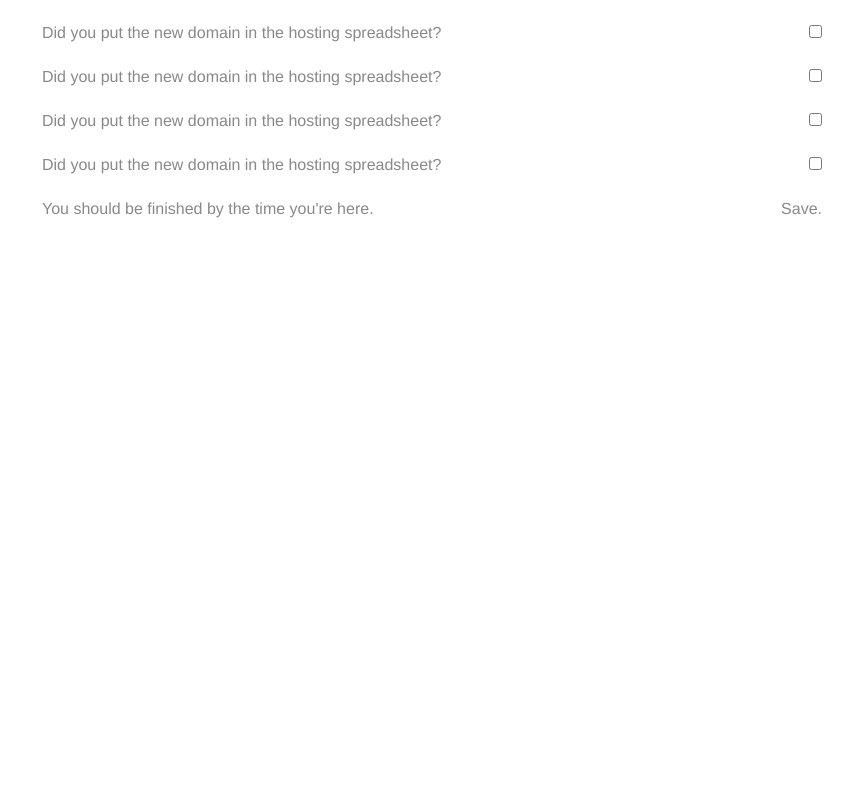
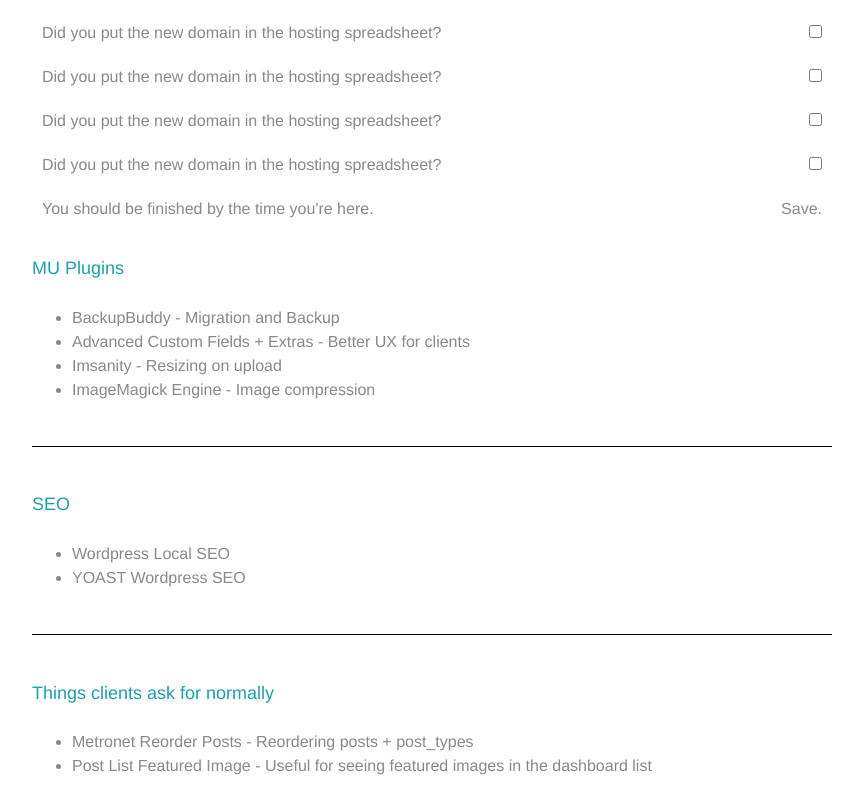
Before and after one commit to yratof/CheckList, a plain HTML site: page migrate.html in a window 1280 px wide. Shown: the part 440-1234 px from the top of the page, without its empty margins (208-1061 px from the left). Before the commit the page ends 800 px from the top, so only its background shows below. Drawn offline with Linux system fonts and the light colour scheme.

Commit message:
Adding plugins

```diff
--- a/migrate.html
+++ b/migrate.html
@@ -96,6 +96,32 @@
 	</tbody>
 
 </table>
+
+<div class="twelvecol first clearfix">
+	<h4>MU Plugins</h4>
+	<ul>
+		<li>BackupBuddy - Migration and Backup</li>
+		<li>Advanced Custom Fields + Extras - Better UX for clients</li>
+		<li>Imsanity - Resizing on upload</li>
+		<li>ImageMagick Engine - Image compression</li>
+	</ul>
+
+	<hr />
+
+	<h4>SEO</h4>
+	<ul>
+		<li>Wordpress Local SEO</li>
+		<li>YOAST Wordpress SEO</li>
+	</ul>
+
+	<hr />
+
+	<h4>Things clients ask for normally</h4>
+	<ul>
+		<li>Metronet Reorder Posts - Reordering posts + post_types</li>
+		<li>Post List Featured Image - Useful for seeing featured images in the dashboard list</li>
+	</ul>
+</div>
 </div> <!-- End of #content -->
 
 <!-- Javascript here -->
```
Also changed, not shown: migrate_checklist.html (+26 -0 lines).
